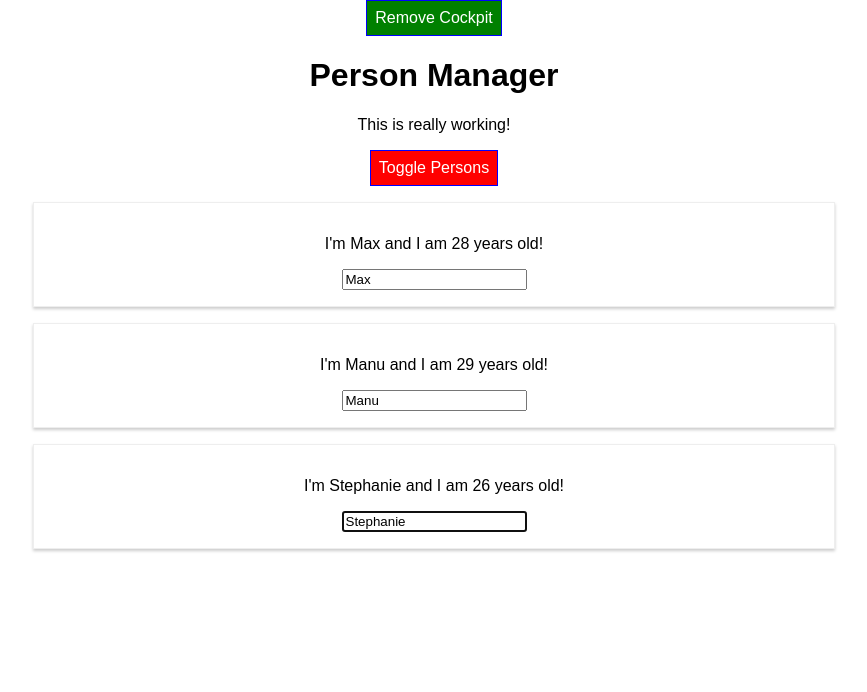
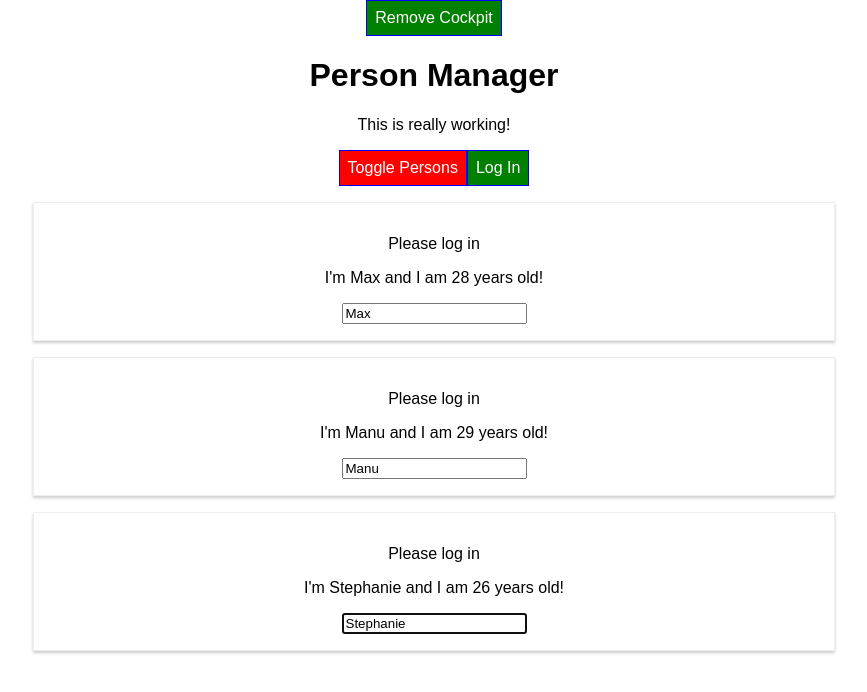
Before and after one commit to joanms/react-complete-guide, a React app: page / in a window 1280 px wide. Shown: the top 692 px of the page, without its empty margins (206-1073 px from the left). Built offline with nearby package versions, Linux system fonts and the light colour scheme.

Commit message:
Add authentication

```diff
--- a/src/components/Cockpit/Cockpit.js
+++ b/src/components/Cockpit/Cockpit.js
@@ -44,6 +44,7 @@
             <button ref={toggleBtnRef} className={btnClass} onClick={props.clicked}>
                 Toggle Persons
             </button>
+            <button onClick={props.login}>Log In</button>
         </div>
     );
 };
--- a/src/components/Persons/Person/Person.js
+++ b/src/components/Persons/Person/Person.js
@@ -20,6 +20,7 @@
     console.log('[Person.js] rendering...');
     return(
       <Auxiliary>
+        {this.props.isAuth ? <p>Authenticated</p> : <p>Please log in</p>}
         <p key="i1" onClick={this.props.click}>
           I'm {this.props.name} and I am {this.props.age} years old!
         </p>
--- a/src/components/Persons/Persons.js
+++ b/src/components/Persons/Persons.js
@@ -50,6 +50,7 @@
                     age={person.age}
                     key={person.id}
                     changed={(event) => this.props.changed(event, person.id)}
+                    isAuth={this.props.isAuthenticated}
                 />
             );
           });
--- a/src/containers/App.js
+++ b/src/containers/App.js
@@ -20,7 +20,9 @@
     ],
     otherState: 'some other value',
     showPersons: false,
-    showCockpit: true
+    showCockpit: true,
+    changeCounter: 0,
+    authenticated: false
   };
 
   static getDerivedStateFromProps(props, state) {
@@ -81,15 +83,22 @@
     this.setState({ showPersons: !doesShow });
   };
 
+  loginHandler = () => {
+    this.setState({authenticated: true});
+  };
+
   render() {
     console.log('[App.js] render');
   let persons = null;
 
     if (this.state.showPersons) {
-      persons = <Persons
+      persons =
+        <Persons
           persons={this.state.persons}
           clicked={this.deletePersonHandler}
-          changed={this.nameChangedHandler}/>;
+          changed={this.nameChangedHandler}
+          isAuthenticated={this.state.authenticated}
+        />;
     }
 
     return (
@@ -106,6 +115,7 @@
             showPersons={this.state.showPersons}
             personsLength={this.state.persons.length}
             clicked={this.togglePersonsHandler}
+            login={this.loginHandler}
           />
         ) : null}
         {persons}
```
